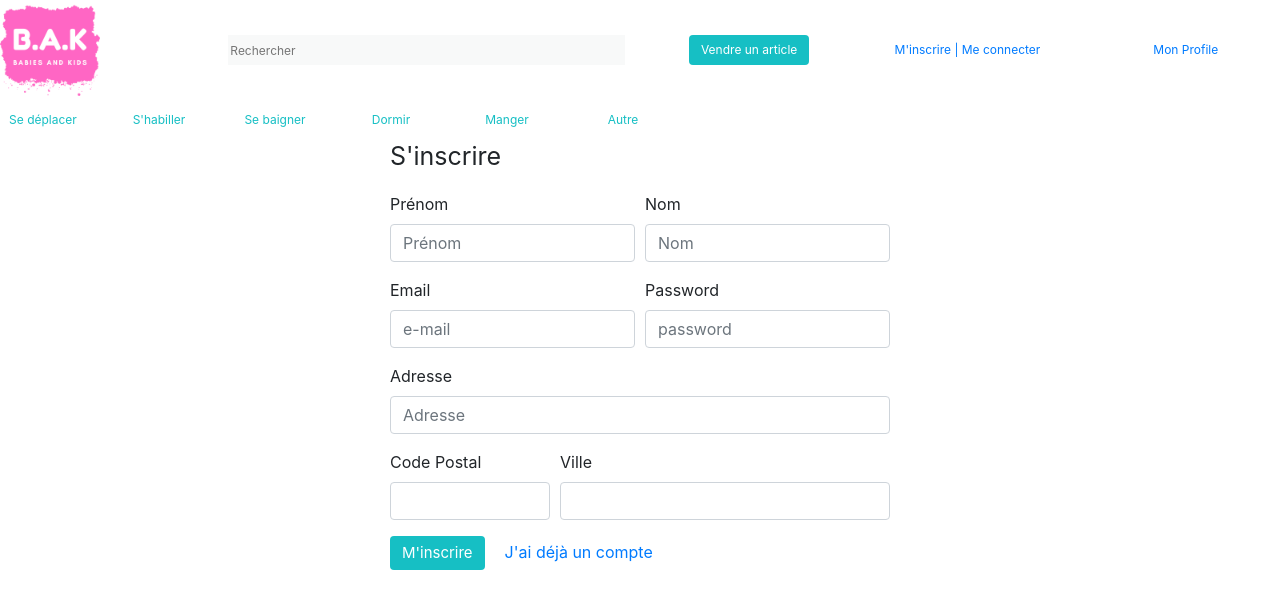
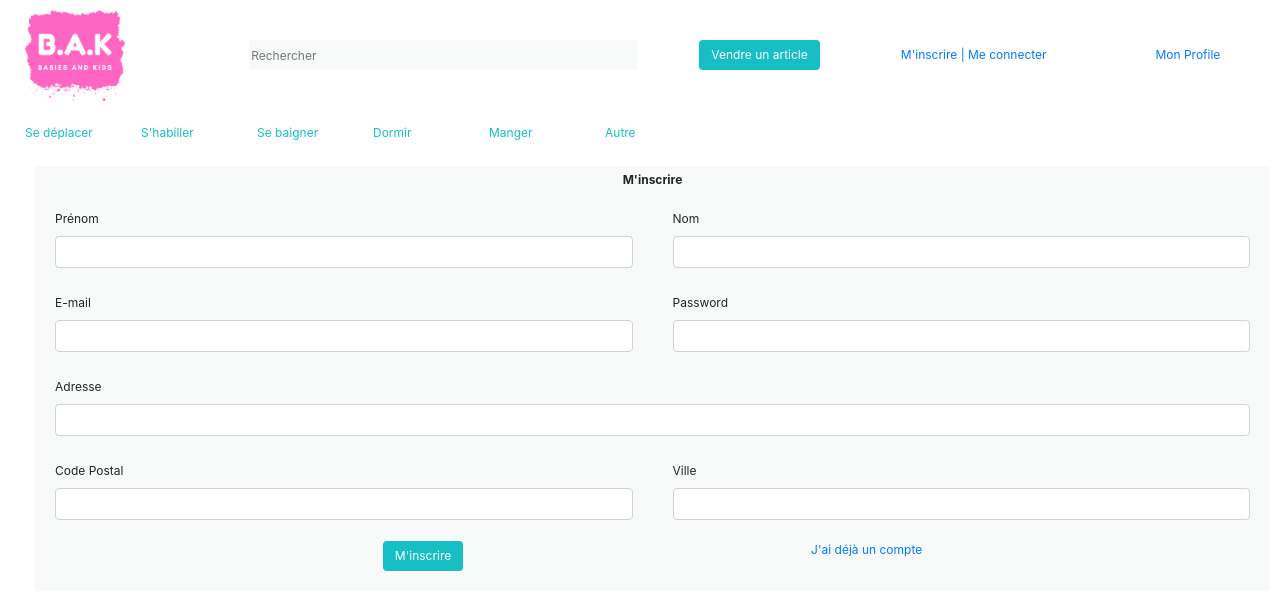
Before and after one commit to jmnhan-developer/bakwebsite, a React (Create React App) app in the folder reactapp/: page /signup in a window 1280 px wide. Shown: the top 610 px of the page. Built offline with nearby package versions, Linux system fonts and the light colour scheme.

Commit message:
style signin signup

```diff
--- a/reactapp/src/Components/Filter.js
+++ b/reactapp/src/Components/Filter.js
@@ -146,7 +146,7 @@ function Filter(props) {
     display: "flex",
     flexDirection: "row",
     alignItems: "center",
-    justifyContent: "center",
+    justifyContent: "flex-start",
     fontSize: 12,
     color: "#16bfc4",
     backgroundColor: "#ffffff",
@@ -157,7 +157,7 @@ function Filter(props) {
   };
 
   return (
-    <div >
+    <div>
       <Row
         style={{
           Display: "flex",
@@ -165,6 +165,8 @@ function Filter(props) {
           alignItems: "center",
           justifyContent: "flex-start",
           flexWrap: "wrap",
+					marginTop:10,
+					marginBottom:15
         }}
       >
         <Button
--- a/reactapp/src/Components/Homescreen.js
+++ b/reactapp/src/Components/Homescreen.js
@@ -68,8 +68,11 @@ function Homescreen({ token, onSubmitproduct }) {
 
   return (
     <div style={{ marginLeft: 25, marginTop: 5, marginBottom: 5 }}>
+
       <Navigation />
+
       <Filter />
+
       <Col
         xs={12}
         style={{
--- a/reactapp/src/Components/SellScreen.js
+++ b/reactapp/src/Components/SellScreen.js
@@ -134,7 +134,7 @@ function SellScreen(props) {
 
       <Filter />
 
-      <Row>
+      <Row style={styleRow}>
         <p
           style={{
             fontWeight: "bold",
@@ -296,6 +296,7 @@ function SellScreen(props) {
             color: "white",
             backgroundColor: "#16bfc4",
             border: "none",
+						marginBottom: 20,
           }}
           onClick={() => {
             handleClick();
--- a/reactapp/src/Components/SignIn.js
+++ b/reactapp/src/Components/SignIn.js
@@ -1,19 +1,26 @@
-import React, { useState } from 'react';
-import { Col, Row, Button, Form, FormGroup, Label, Input, div } from 'reactstrap';
-import { Redirect } from 'react-router-dom'
-import { connect } from 'react-redux';
-import Navigation from './Nav.js'
-import Filter from './Filter.js'
+import React, { useState } from "react";
+import {
+  Col,
+  Row,
+  Button,
+  Form,
+  FormGroup,
+  Label,
+  Input,
+  div,
+} from "reactstrap";
+import { Redirect } from "react-router-dom";
+import { connect } from "react-redux";
+import Navigation from "./Nav.js";
+import Filter from "./Filter.js";
 
-function SignIn ({onSubmitToken}){
-
-    const [email, setMail] = useState('')
-    const [password, setPassword] = useState('')
-    const [token, setToken] = useState('')
-    const [isConnect, setIsConnect] = useState(false)
-    const [isNotConnect, setIsNotConnect] = useState('')
-    const [tokenIsSubmited, setTokenIsSubmited] = useState(false)
-
+function SignIn({ onSubmitToken }) {
+  const [email, setMail] = useState("");
+  const [password, setPassword] = useState("");
+  const [token, setToken] = useState("");
+  const [isConnect, setIsConnect] = useState(false);
+  const [isNotConnect, setIsNotConnect] = useState("");
+  const [tokenIsSubmited, setTokenIsSubmited] = useState(false);
 
   // FUNCTION TO CLEAN ALL INPUTS
   function clickToClean() {
@@ -21,71 +28,102 @@ function SignIn ({onSubmitToken}){
     setPassword("");
   }
 
-
   var handleSubmitSignin = async () => {
-        console.log('HELLO WORLD');
+    console.log("HELLO WORLD");
 
     const dataUsers = await fetch(`/users/sign-in`, {
-            method: 'POST',
-            headers: { 'Content-Type': 'application/x-www-form-urlencoded' },
-            body: `emailFromFront=${email}&passwordFromFront=${password}`
-        })
+      method: "POST",
+      headers: { "Content-Type": "application/x-www-form-urlencoded" },
+      body: `emailFromFront=${email}&passwordFromFront=${password}`,
+    });
 
-        const dataConsumers = await dataUsers.json()
+    const dataConsumers = await dataUsers.json();
 
-
-        console.log(dataConsumers.token)
-        setIsConnect(dataConsumers.result)
+    console.log(dataConsumers.token);
+    setIsConnect(dataConsumers.result);
     console.log(setIsConnect);
-        setIsNotConnect(dataConsumers.error)
-        onSubmitToken(dataConsumers.token)
-    }
+    setIsNotConnect(dataConsumers.error);
+    onSubmitToken(dataConsumers.token);
+  };
   if (isConnect === true) {
-        console.log('HELLO WORLD', isConnect);
-        return <Redirect to='/' />
+    console.log("HELLO WORLD", isConnect);
+    return <Redirect to="/" />;
   }
 
+  return (
+    <div style={{ marginLeft: 25, marginTop: 5, marginBottom: 5 }}>
+      <Navigation />
 
+      <Filter />
 
+      <Row style={styleRow}>
+        <p
+          style={{
+            fontWeight: "bold",
+            fontSize: 12,
+            marginTop: 5,
+          }}
+        >
+          Me connecter
+        </p>
+      </Row>
 
-    return (
-        <div>
-            <Navigation />
-            <Filter />
-            <Row style={{ display: "flex", justifyContent: "center" }}>
-                <Form style={{ width: 500 }}>
-                    <p style={{ fontSize: 25 }}>Se connecter</p>
-                    <Row form>
-                        <Col md={10}>
-                            <FormGroup>
-                                <Label for="email">Email</Label>
-                                <Input onChange={(e) => setMail(e.target.value)} type="email" name="email" id="email" placeholder="e-mail" />
-                            </FormGroup>
-                        </Col>
-                        <Col md={10}>
-                            <FormGroup>
-                                <Label for="examplePassword">Password</Label>
-                                <Input onChange={(e) => setPassword(e.target.value)} type="password" name="password" id="examplePassword" placeholder="password" />
+      <Row style={styleRow}>
+        <Col xs="12" md="4">
+          <FormGroup style={{ fontSize: 12, padding: 5 }}>
+            <Label for="email">E-mail</Label>
+            <Input style={{ fontSize: 12, padding: 5 }}>
+              onChange={(e) => setMail(e.target.value)}
+              type="email" name="email" id="email" placeholder="e-mail"
+            </Input>
           </FormGroup>
         </Col>
       </Row>
-                    <Button onClick={() => handleSubmitSignin()} style={{ fontSize: 15, color: "white", backgroundColor: "#16bfc4", border: "none" }}>Me connecter</Button>
-                </Form>
+      <Row style={styleRow}>
+        <Col xs="12" md="4">
+          <FormGroup style={{ fontSize: 12, padding: 5 }}>
+            <Label for="password">Password</Label>
+            <Input style={{ fontSize: 12, padding: 5 }}>
+              onChange={(e) => setPassword(e.target.value)}
+              type="password" name="password" id="examplePassword"
+              placeholder="password"
+            </Input>
+          </FormGroup>
+        </Col>
+      </Row>
+      <Row style={styleRow}>
+        <Button
+          style={{
+            fontSize: 12,
+            color: "white",
+            backgroundColor: "#16bfc4",
+            border: "none",
+            marginBottom: 20
+          }}
+          onClick={() => handleSubmitSignin()}
+        >
+          Me connecter
+        </Button>
       </Row>
     </div>
   );
 }
 
+var styleRow = {
+  display: "flex",
+  flexDirection: "row",
+  justifyContent: "space-evenly",
+  backgroundColor: "#F8F9F9",
+  marginLeft: 10,
+  marginRight: 10,
+};
+
 function mapDispatchToProps(dispatch) {
   return {
     onSubmitToken: function (token) {
-            dispatch({ type: 'informationFromSignIn', token: token })
-        }
-    }
+      dispatch({ type: "informationFromSignIn", token: token });
+    },
+  };
 }
 
-
-export default connect(
-    null,
-    mapDispatchToProps
-)(SignIn);
+export default connect(null, mapDispatchToProps)(SignIn);
--- a/reactapp/src/Components/SignUp.js
+++ b/reactapp/src/Components/SignUp.js
@@ -1,27 +1,35 @@
-import React, { useState, useEffect, MenuItem } from 'react';
-import { Col, Row, Button, Form, FormGroup, Label, Input, div } from 'reactstrap';
-import { Redirect, Link } from 'react-router-dom'
-import { connect } from 'react-redux';
-import Navigation from './Nav.js'
-import Filter from './Filter.js';
+import React, { useState, useEffect, MenuItem } from "react";
+import {
+  Col,
+  Row,
+  Button,
+  Form,
+  FormGroup,
+  Label,
+  Input,
+  div,
+} from "reactstrap";
+import { Redirect, Link } from "react-router-dom";
+import { connect } from "react-redux";
+import Navigation from "./Nav.js";
+import Filter from "./Filter.js";
+import { alignPropType } from "react-bootstrap/esm/DropdownMenu";
 
 function SignUp({ onSubmitToken }) {
+  const [firstName, setFirstName] = useState("");
+  const [lastName, setLastName] = useState("");
+  const [email, setMail] = useState("");
+  const [password, setPassword] = useState("");
+  const [address, setAddress] = useState("");
+  const [postalCode, setPostalCode] = useState("");
+  const [city, setCity] = useState("");
+  const [isConnect, setIsConnect] = useState(false);
+  const [isNotConnect, setIsNotConnect] = useState("");
+  const [token, setToken] = useState("");
+  const [tokenIsSubmited, setTokenIsSubmited] = useState(false);
 
-
-    const [firstName, setFirstName] = useState('')
-    const [lastName, setLastName] = useState('')
-    const [email, setMail] = useState('')
-    const [password, setPassword] = useState('')
-    const [address, setAddress] = useState('')
-    const [postalCode, setPostalCode] = useState('')
-    const [city, setCity] = useState('')
-    const [isConnect, setIsConnect] = useState(false)
-    const [isNotConnect, setIsNotConnect] = useState('')
-    const [token, setToken] = useState('')
-    const [tokenIsSubmited, setTokenIsSubmited] = useState(false)
-
-    const [userExists, setUserExists] = useState(false)
-    const [listErrorsSignup, setErrorsSignup] = useState([])
+  const [userExists, setUserExists] = useState(false);
+  const [listErrorsSignup, setErrorsSignup] = useState([]);
 
   // FUNCTION TO CLEAN ALL INPUTS
   function clickToClean() {
@@ -32,110 +40,155 @@ function SignUp({ onSubmitToken }) {
     setAddress("");
     setPostalCode("");
     setCity("");
+  }
+
+  var handleSubmitSignup = async () => {
+    const dataUsers = await fetch("/users/sign-up", {
+      method: "POST",
+      headers: { "Content-Type": "application/x-www-form-urlencoded" },
+      body: `firstNameFromFront=${firstName}&lastNameFromFront=${lastName}&emailFromFront=${email}&passwordFromFront=${password}&addressFromFront=${address}&postalCodeFromFront=${postalCode}&cityFromFront=${city}`,
+    });
+
+    const dataConsumers = await dataUsers.json();
+
+    setIsConnect(dataConsumers.result);
+    setIsNotConnect(dataConsumers.error);
+    console.log("token from signUpScreen", dataConsumers.saveUser.token);
+    onSubmitToken(dataConsumers.saveUser.token);
   };
 
-
-
-
-    var handleSubmitSignup = async () => {
-
-
-        const dataUsers = await fetch('/users/sign-up', {
-            method: 'POST',
-            headers: { 'Content-Type': 'application/x-www-form-urlencoded' },
-            body: `firstNameFromFront=${firstName}&lastNameFromFront=${lastName}&emailFromFront=${email}&passwordFromFront=${password}&addressFromFront=${address}&postalCodeFromFront=${postalCode}&cityFromFront=${city}`
-        })
-
-        const dataConsumers = await dataUsers.json()
-
-        setIsConnect(dataConsumers.result)
-        setIsNotConnect(dataConsumers.error)
-        console.log('token from signUpScreen',dataConsumers.saveUser.token)
-        onSubmitToken(dataConsumers.saveUser.token)
+  if (isConnect === true) {
+    return <Redirect to="/" />;
   }
 
-    if (isConnect === true) {
-        return <Redirect to='/' />
-    }
+  return (
+    <div style={{ marginLeft: 25, marginTop: 5, marginBottom: 5 }}>
 
+      <Navigation />
 
-    return (
-        <div>
-            <Navigation />
       <Filter />
-            <Row style={{ display: "flex", justifyContent: "center" }}>
-                <Form style={{ width: 500 }}>
-                    <p style={{ fontSize: 25 }}>S'inscrire</p>
-                    <Row form>
-                        <Col md={6}>
-                            <FormGroup>
+
+      <Row style={styleRow}>
+        <p
+          style={{
+            fontWeight: "bold",
+            fontSize: 12,
+            marginTop: 5,
+          }}
+        >
+          M'inscrire
+        </p>
+      </Row>
+      <Row style={styleRow}>
+        <Col xs="12" md="6">
+          <FormGroup style={{ fontSize: 12, padding: 5 }}>
             <Label for="text">Prénom</Label>
-                                <Input onChange={(e) => setFirstName(e.target.value)} type="text" name="prénom" id="prénom" placeholder="Prénom" />
+            <Input style={{ fontSize: 12 }}>
+              onChange={(e) => setFirstName(e.target.value)}
+              type="text" name="prénom" id="prénom" placeholder="Prénom"
+            </Input>
           </FormGroup>
         </Col>
-                        <Col md={6}>
-                            <FormGroup>
-                                <Label for="text">Nom</Label>
-                                <Input onChange={(e) => setLastName(e.target.value)} type="text" name="nom" id="nom" placeholder="Nom" />
+        <Col xs="12" md="6">
+          <FormGroup style={{ fontSize: 12, padding: 5 }}>
+            <Label for="text"> Nom</Label>
+            <Input style={{ fontSize: 12 }}>
+              onChange={(e) => setLastName(e.target.value)}
+              type="text" name="nom" id="nom" placeholder="Nom"
+            </Input>
+          </FormGroup>
+        </Col>
+      </Row>
+      <Row style={styleRow}>
+        <Col xs="12" md="6">
+          <FormGroup style={{ fontSize: 12, padding: 5 }}>
+            <Label for="text">E-mail</Label>
+            <Input style={{ fontSize: 12 }}>
+              onChange={(e) => setMail(e.target.value)}
+              type="email" name="email" id="email" placeholder="e-mail"
+            </Input>
+          </FormGroup>
+        </Col>
+        <Col xs="12" md="6">
+          <FormGroup style={{ fontSize: 12, padding: 5 }}>
+            <Label for="text">Password</Label>
+            <Input style={{ fontSize: 12 }}>
+              onChange={(e) => setPassword(e.target.value)}
+              type="password" name="password" id="examplePassword"
+              placeholder="password"
+            </Input>
           </FormGroup>
         </Col>
       </Row>
 
-                    <Row form>
-                        <Col md={6}>
-                            <FormGroup>
-                                <Label for="email">Email</Label>
-                                <Input onChange={(e) => setMail(e.target.value)} type="email" name="email" id="email" placeholder="e-mail" />
-                            </FormGroup>
-                        </Col>
-                        <Col md={6}>
-                            <FormGroup>
-                                <Label for="examplePassword">Password</Label>
-                                <Input onChange={(e) => setPassword(e.target.value)} type="password" name="password" id="examplePassword" placeholder="password" />
+      <Row style={styleRow}>
+        <Col xs="12">
+          <FormGroup style={{ fontSize: 12, padding: 5 }}>
+            <Label for="text">Adresse</Label>
+            <Input style={{ fontSize: 12 }}>
+              onChange={(e) => setAddress(e.target.value)}
+              type="text" name="adresse" id="adresse" placeholder="Adresse"
+            </Input>
           </FormGroup>
         </Col>
       </Row>
-                    <FormGroup>
-                        <Label for="adresse">Adresse</Label>
-                        <Input onChange={(e) => setAddress(e.target.value)} type="text" name="adresse" id="adresse" placeholder="Adresse" />
-                    </FormGroup>
-                    <Row form>
-                        <Col md={4}>
-                            <FormGroup>
-                                <Label for="exampleZip">Code Postal</Label>
-                                <Input onChange={(e) => setPostalCode(e.target.value)} type="text" name="zip" id="exampleZip" />
+      <Row style={styleRow}>
+        <Col xs="12" md="6">
+          <FormGroup style={{ fontSize: 12, padding: 5 }}>
+            <Label for="texte">Code Postal</Label>
+            <Input style={{ fontSize: 12 }}>
+              onChange={(e) => setPostalCode(e.target.value)}
+              type="text" name="zip" id="exampleZip"
+            </Input>
           </FormGroup>
         </Col>
-                        <Col md={8}>
-                            <FormGroup>
-                                <Label for="ville">Ville</Label>
-                                <Input onChange={(e) => setCity(e.target.value)} type="text" name="ville" id="ville" />
+        <Col xs="12" md="6">
+          <FormGroup style={{ fontSize: 12, padding: 5 }}>
+            <Label for="text">Ville</Label>
+            <Input style={{ fontSize: 12 }}>
+              onChange={(e) => setCity(e.target.value)}
+              type="text" name="ville" id="ville"
+            </Input>
           </FormGroup>
         </Col>
       </Row>
-                    <Button style={{ fontSize: 15, color: "white", backgroundColor: "#16bfc4", border: "none", marginRight:20 }} onClick={() => handleSubmitSignup()}>M'inscrire</Button>
+      <Row style={styleRow}>
+        <Button
+          style={{
+            fontSize: 12,
+            color: "white",
+            backgroundColor: "#16bfc4",
+            border: "none",
+            marginBottom: 20
+          }}
+          onClick={() => handleSubmitSignup()}
+        >
+          M'inscrire
+        </Button>
         {/* <p>Ne pas oublier de rajouter clickToClean() dans le onClick</p> */}
-                    <Link to ="/SignIn">J'ai déjà un compte</Link>
-                </Form>
+        <Link to="/SignIn" style={{ fontSize: 12 }}>
+          J'ai déjà un compte
+        </Link>
       </Row>
     </div>
   );
 }
 
-
 function mapDispatchToProps(dispatch) {
   return {
     onSubmitToken: function (token) {
-            dispatch({ type: 'informationFromSignUp', token: token })
-        }
-    }
+      dispatch({ type: "informationFromSignUp", token: token });
+    },
+  };
 }
 
+var styleRow = {
+  display: "flex",
+  flexDirection: "row",
+  justifyContent: "space-evenly",
+  backgroundColor: "#F8F9F9",
+  marginLeft: 10,
+  marginRight: 10,
+};
 
-
-export default connect(
-
-    null,
-    mapDispatchToProps
-
-)(SignUp);
+export default connect(null, mapDispatchToProps)(SignUp);
```
Lines whose indentation alone changed are shown as unchanged.
